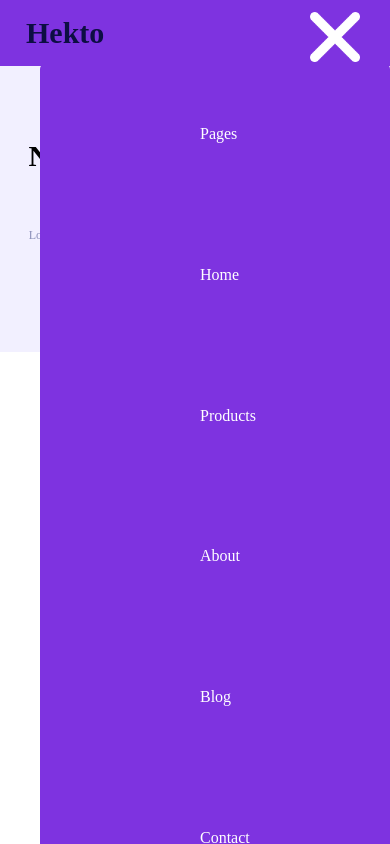
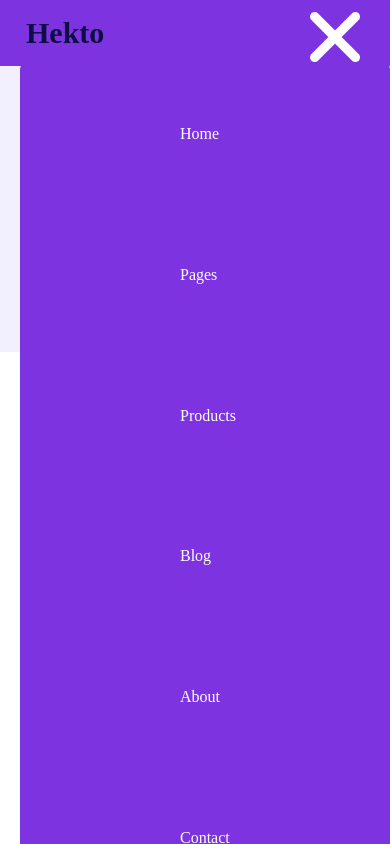
Before and after one commit to Ahmedolly12/React-Hektowebsite, a React (Create React App) app: page / in a window 390 px wide. Both pictures are taken after a click on the picture 335 px from the left and 35 px from the top of the page. Shown: the top 844 px of the page. Built offline with nearby package versions, Linux system fonts and the light colour scheme.

Commit message:
designed the nav-menu

```diff
--- a/src/Component/Header/Header.css
+++ b/src/Component/Header/Header.css
@@ -917,7 +917,7 @@ a.pink{
   top: 4em;
   background:#7E33E0 ;
   background-size:cover;
-  width:  350px;
+  width:  370px;
   height:100vh;
   color: white;
   transition: .5s;
--- a/src/Component/Header/Header.jsx
+++ b/src/Component/Header/Header.jsx
@@ -93,17 +93,17 @@ import { useState } from 'react';
                     <button class="fa" type="submit"><i class="fa fa-search"></i></button>
                 </form>
                  <div id="menu-btn" onClick={handleMe}>
-               { toggle ? <img class="close" src={Close} width="1%"/> :<img src={Menu} id="menu" />
+               { toggle ? <img class="close" src={Close}/> :<img src={Menu} id="menu" />
                }
             </div>
 
                 <div >
                     <ul className={toggle ? "myNav" : "none"}>
+                        <li><Link to="./">Home</Link></li>
                         <li><Link to="./">Pages</Link></li>
-                        <li><Link to="./">Home</Link></li>
                         <li><Link to="./">Products</Link></li>
+                        <li><Link to="./">Blog</Link></li>
                         <li><Link to="AboutUs">About</Link></li>
-                        <li><Link to="./">Blog</Link></li>
                         <li><Link to="ContactUs">Contact</Link></li>
                     </ul>
                 </div>
```
